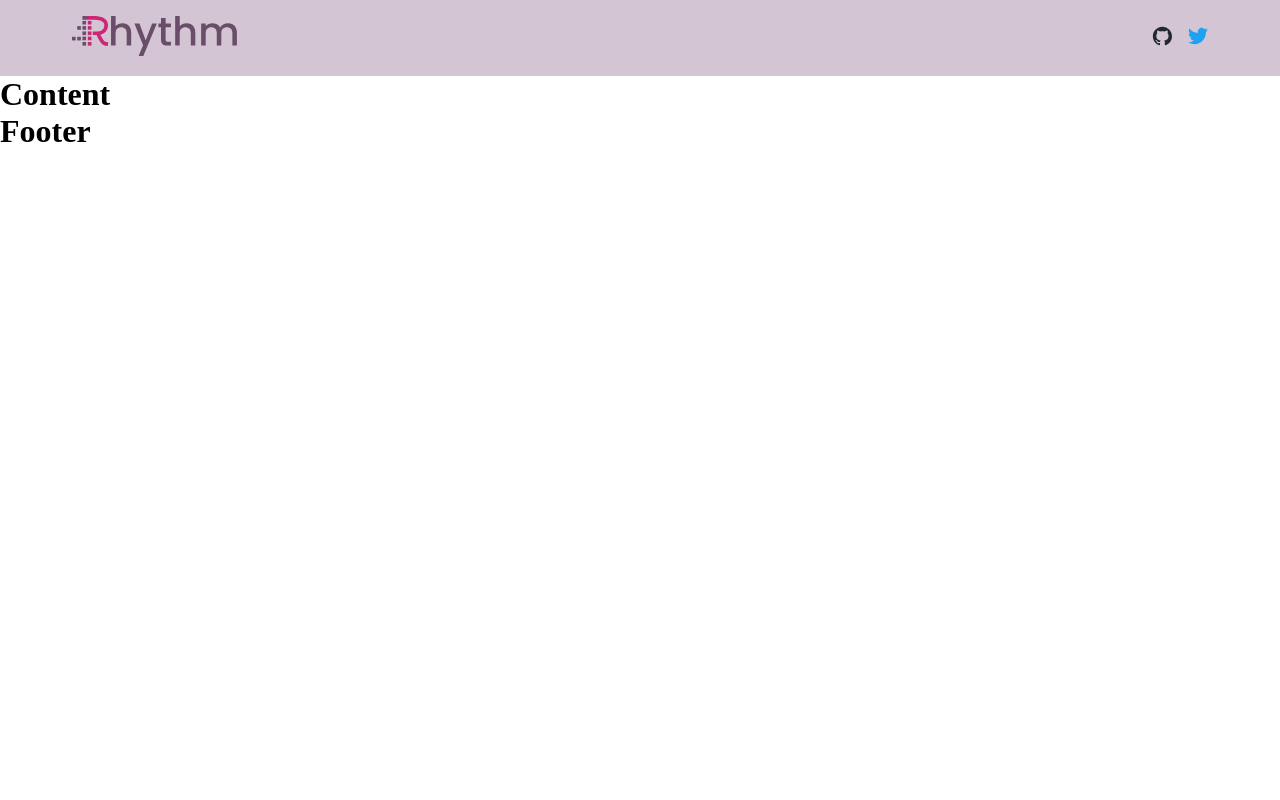
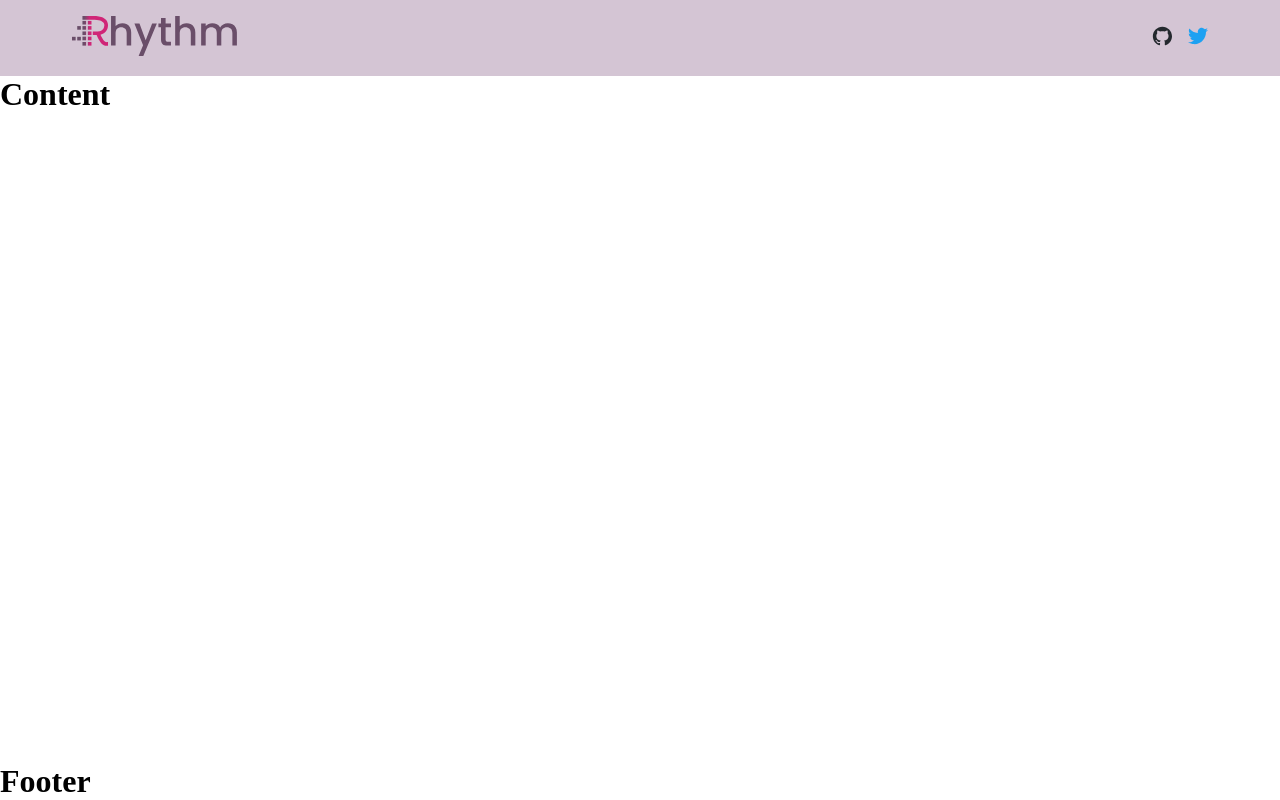
Before and after one commit to Kuntal-Das/Rhythm, a React (Create React App) app: page / in a window 1280 px wide. Built offline with nearby package versions, Linux system fonts and the light colour scheme.

Commit message:
grid layout with app

```diff
--- a/src/App.js
+++ b/src/App.js
@@ -1,5 +1,5 @@
 import React from "react"
-import './App.scss';
+import './styles/App.scss';
 
 import Header from "./components/Header"
 import Content from "./components/Content"
@@ -7,11 +7,11 @@ import Footer from "./components/Footer"
 
 function App() {
   return (
-    <>
+    <div className="app">
       <Header />
       <Content />
       <Footer />
-    </>
+    </div>
   );
 }
 
--- a/src/App.scss
+++ /dev/null
@@ -1,12 +0,0 @@
-:root {
-  --clr-accent: #d02577;
-  --clr-primary: #a77aa6;
-  --clr-dark: #6a4e69;
-  --clr-gray: #d4c5d4;
-}
-
-div.container {
-  max-width: 1200px;
-  margin: 0 auto;
-  padding: 1em 2em;
-}
--- a/src/index.scss
+++ b/src/index.scss
@@ -5,7 +5,3 @@
   padding: 0;
   box-sizing: border-box;
 }
-
-#root {
-  min-height: 100vh;
-}
--- /dev/null
+++ b/src/styles/App.scss
@@ -0,0 +1,24 @@
+:root {
+  --clr-accent: #d02577;
+  --clr-primary: #a77aa6;
+  --clr-dark: #6a4e69;
+  --clr-gray: #d4c5d4;
+}
+
+.app{
+	display: grid;
+	min-height: 100vh;
+	grid-template-rows: auto minmax(auto,1fr) auto;
+}
+
+.container {
+  max-width: 1200px;
+  margin: 0 auto;
+  padding: 1em 2em;
+}
+
+.flex-spacebetween {
+  display: flex;
+  justify-content: space-between;
+  align-items: center;
+}
```
